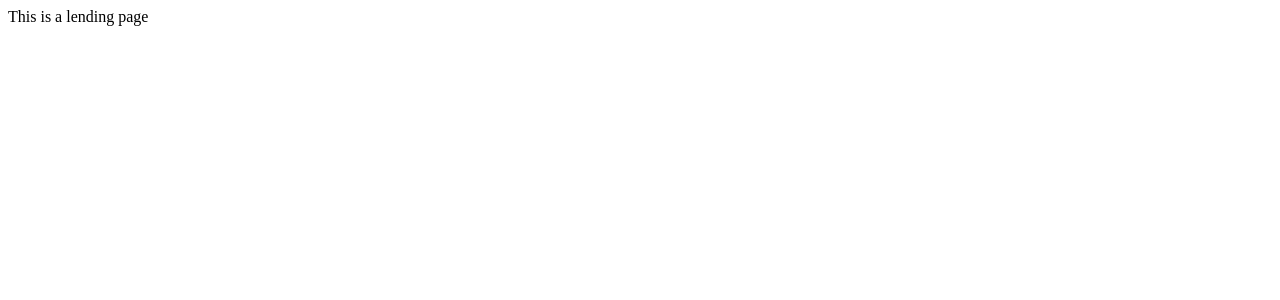
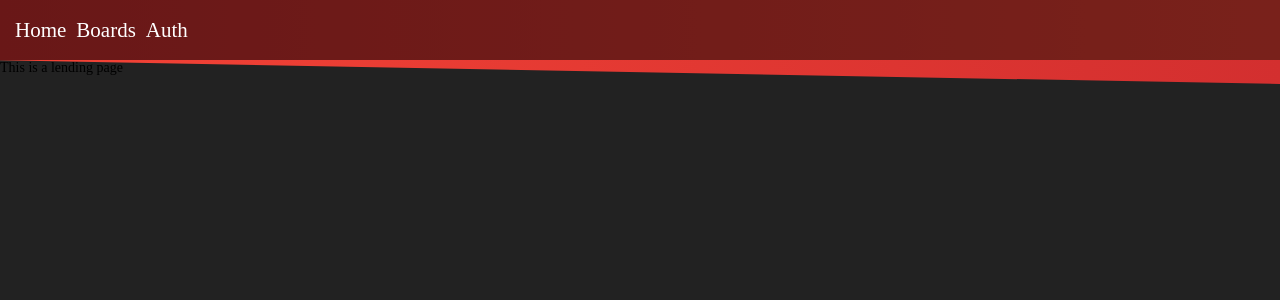
Before and after one commit to ArkadiiRaih/simple-task-tracker, a React (Vite) app: page / in a window 1280 px wide. Shown: the top 300 px of the page. Built offline with nearby package versions, Linux system fonts and the light colour scheme.

Commit message:
Added templates for almost all base components

```diff
--- a/package.json
+++ b/package.json
@@ -20,8 +20,10 @@
     "eslint-plugin-jsx-a11y": "^6.2.0",
     "eslint-plugin-react": "^7.12.4",
     "eslint-plugin-react-hooks": "^1.0.2",
+    "node-sass": "^4.13.0",
     "parcel-bundler": "^1.12.1",
-    "prettier": "^1.16.1"
+    "prettier": "^1.16.1",
+    "sass": "^1.24.0"
   },
   "scripts": {
     "clear-build-cache": "rm -rf .cache/ dist/",
--- a/src/App.js
+++ b/src/App.js
@@ -1,23 +1,22 @@
 import React from "react";
-import { Router, Link } from "@reach/router";
+import { Router } from "@reach/router";
 
 import Lending from "./Lending";
 import Boards from "./Boards";
 import Authentication from "./Authentication";
+import Header from "./Header";
 
 const App = () => {
   return (
     <React.StrictMode>
-      <header>
-        <Link to="/"></Link>
-        <Link to="/boards"></Link>
-        <Link to="/auth"></Link>
-      </header>
-      <Router>
-        <Lending path="/" />
-        <Boards path="/boards" />
-        <Authentication path="/auth" />
-      </Router>
+      <Header />
+      <main className="container">
+        <Router>
+          <Lending path="/" />
+          <Boards path="/boards" />
+          <Authentication path="/auth" />
+        </Router>
+      </main>
     </React.StrictMode>
   );
 };
--- a/src/Boards.js
+++ b/src/Boards.js
@@ -1,7 +1,19 @@
-import React from "react";
+import React, { useState, useEffect } from "react";
+
+import Board from "./Board";
 
 const Boards = () => {
-  return <div>Boards page</div>;
+  const [boards, setBoards] = useState([]);
+  return (
+    <div>
+      <div>Boards page</div>
+      {boards.lenght ? (
+        boards.map(board => <Board key={board.id} {...board} />)
+      ) : (
+        <h1>No boards yet</h1>
+      )}
+    </div>
+  );
 };
 
 export default Boards;
--- /dev/null
+++ b/src/Diagonal.js
@@ -0,0 +1,22 @@
+import React from "react";
+
+const Diagonal = () => {
+  return (
+    <svg
+      className="diagonal"
+      xmlns="http://www.w3.org/2000/svg"
+      viewBox="0 0 100 10"
+      preserveAspectRatio="none"
+    >
+      <defs>
+        <linearGradient id="linear" x1="0%" y1="0%" x2="100%" y2="0%">
+          <stop offset="0%" stopColor="#f44336"></stop>
+          <stop offset="100%" stopColor="#d32f2f"></stop>
+        </linearGradient>
+      </defs>
+      <polygon points="0,0.1 0,0 100,0 100,10" fill="url(#linear)"></polygon>
+    </svg>
+  );
+};
+
+export default Diagonal;
--- a/src/Header.js
+++ b/src/Header.js
@@ -1,7 +1,24 @@
 import React from "react";
+import { Link } from "@reach/router";
+import Diagonal from "./Diagonal";
 
 const Header = () => {
-  return <div>Boards page</div>;
+  return (
+    <header className="header">
+      <div className="header__inner">
+        <Link className="nav__link" to="/">
+          Home
+        </Link>
+        <Link className="nav__link" to="/boards">
+          Boards
+        </Link>
+        <Link className="nav__link" to="/auth">
+          Auth
+        </Link>
+      </div>
+      <Diagonal />
+    </header>
+  );
 };
 
 export default Header;
--- /dev/null
+++ b/src/header.scss
@@ -0,0 +1,41 @@
+@import "./variables.scss";
+
+.header {
+  height: 60px;
+  position: relative;
+  background: linear-gradient(90deg, $color-dark, $color-primary);
+
+  &__inner {
+    background: $color-shade;
+    height: 100%;
+    padding: 10px;
+    display: flex;
+    align-items: center;
+  }
+}
+
+.nav {
+  display: flex;
+
+  &__link {
+    color: $color-text;
+    text-decoration: none;
+    font-size: 1.5rem;
+    padding: $gap;
+  }
+}
+
+.diagonal {
+  position: absolute;
+  left: 0;
+  top: 100%;
+  fill: $color-dark;
+  height: 24px;
+  width: 100%;
+}
+
+.container {
+  background-color: $bg-default;
+  min-width: 100vw;
+  min-height: 100vh;
+}
--- a/src/index.html
+++ b/src/index.html
@@ -4,6 +4,7 @@
     <meta charset="UTF-8" />
     <meta name="viewport" content="width=device-width, initial-scale=1.0" />
     <meta http-equiv="X-UA-Compatible" content="ie=edge" />
+    <link rel="stylesheet" href="./header.scss" />
     <title>Pomodoro</title>
   </head>
   <body>
--- /dev/null
+++ b/src/variables.scss
@@ -0,0 +1,28 @@
+*,
+::before,
+::after {
+  margin: 0;
+  padding: 0;
+  box-sizing: border-box;
+}
+:root {
+  font-size: 14px;
+}
+$color-primary: #f44336;
+$color-accent: #00bcd4;
+$color-dark: #d32f2f;
+$color-shade: rgba(0, 0, 0, 0.5);
+$color-light: #ffcdd2;
+$color-divider: #bdbdbd;
+$color-text: #ffffff;
+$bg-default: #222;
+$text-primary: #212121;
+$text-secondary: #757575;
+
+$gap: 5px;
+
+.grid {
+  display: grid;
+  grid-template-columns: repeat(12, 1fr);
+  gap: $gap $gap;
+}
```
Also changed, not shown: public/head.svg (added), 1 other file (tests, documents, lock files or other folders).
